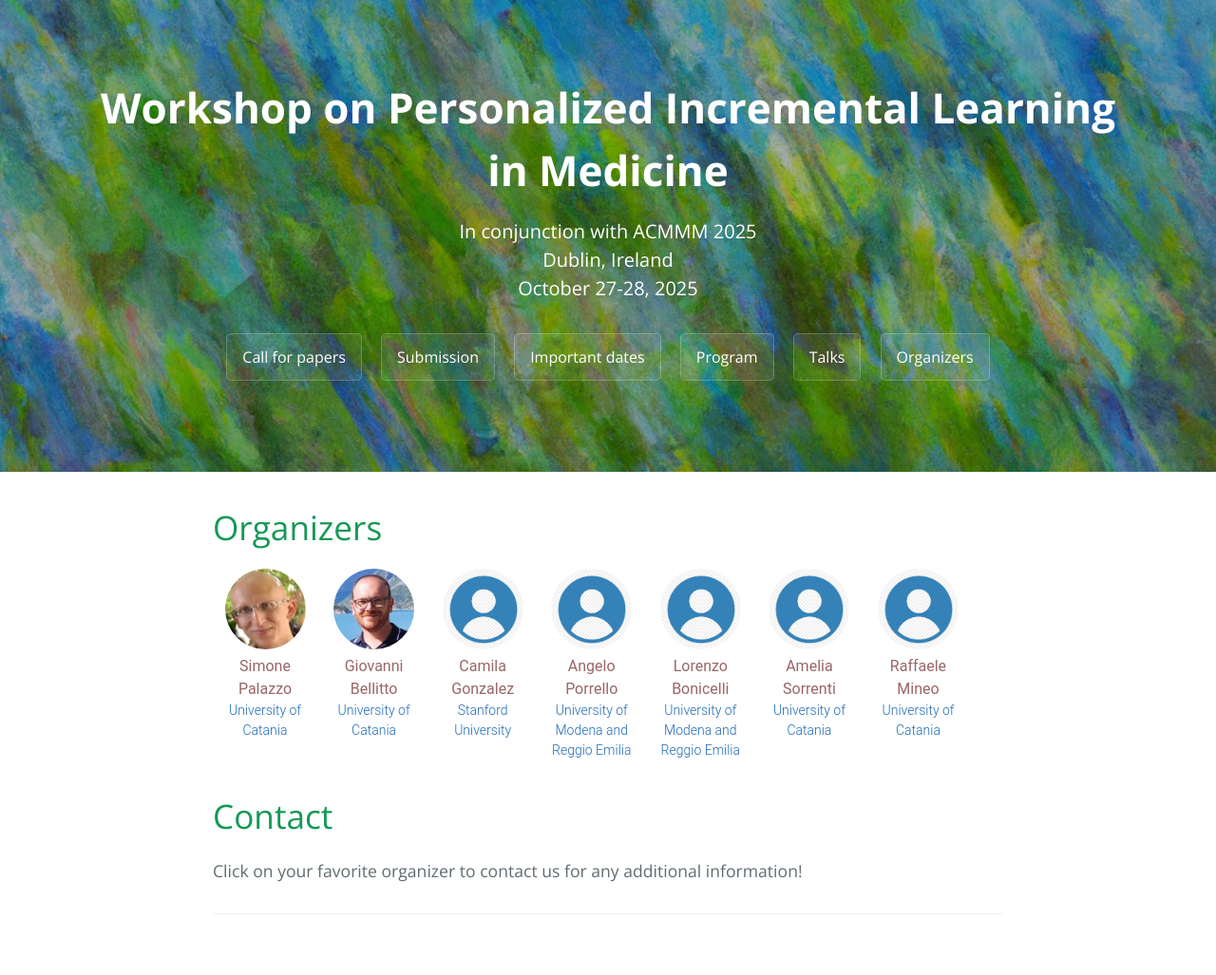
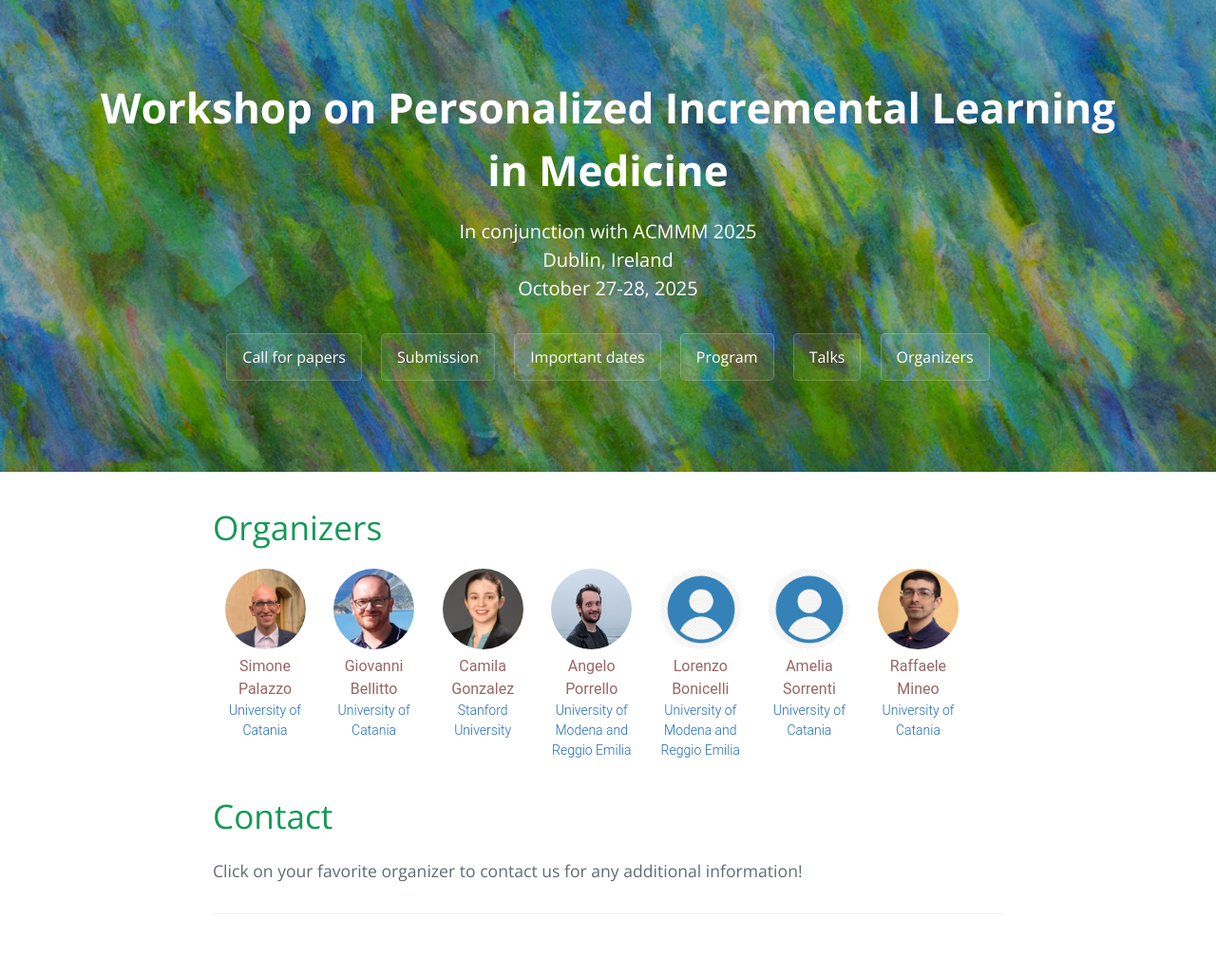
Before and after one commit to acmmm-pilm-2025/acmmm-pilm-2025.github.io, a Jekyll site: the page built from organizers.md, in a window 1280 px wide. Shown: the whole page at 95% size. Built offline with Jekyll 4.4.1, drawn with Linux system fonts in a browser that asks for light colours.

Commit message:
Added pics

```diff
--- a/_config.yml
+++ b/_config.yml
@@ -28,12 +28,12 @@ workshop:
       surname: Gonzalez
       affiliation: Stanford University
       email: camgonza@stanford.edu
-      pic: img/pic.jpg
+      pic: img/camila.jpg
     - name: Angelo
       surname: Porrello
       affiliation: University of Modena and Reggio Emilia
       email: angelo.porrello@unimore.it
-      pic: img/pic.jpg
+      pic: img/angelo.jpg
     - name: Lorenzo
       surname: Bonicelli
       affiliation: University of Modena and Reggio Emilia
@@ -48,7 +48,7 @@ workshop:
       surname: Mineo
       affiliation: University of Catania
       email: raffaele.mineo@phd.unict.it
-      pic: img/pic.jpg
+      pic: img/raffaele.jpg
   pc:
     - name: Pennisi Matteo
       affiliation: Università of Catania
```
Also changed, not shown: img/angelo.jpg (added), img/raffaele.jpg (added), img/simone.jpg.
